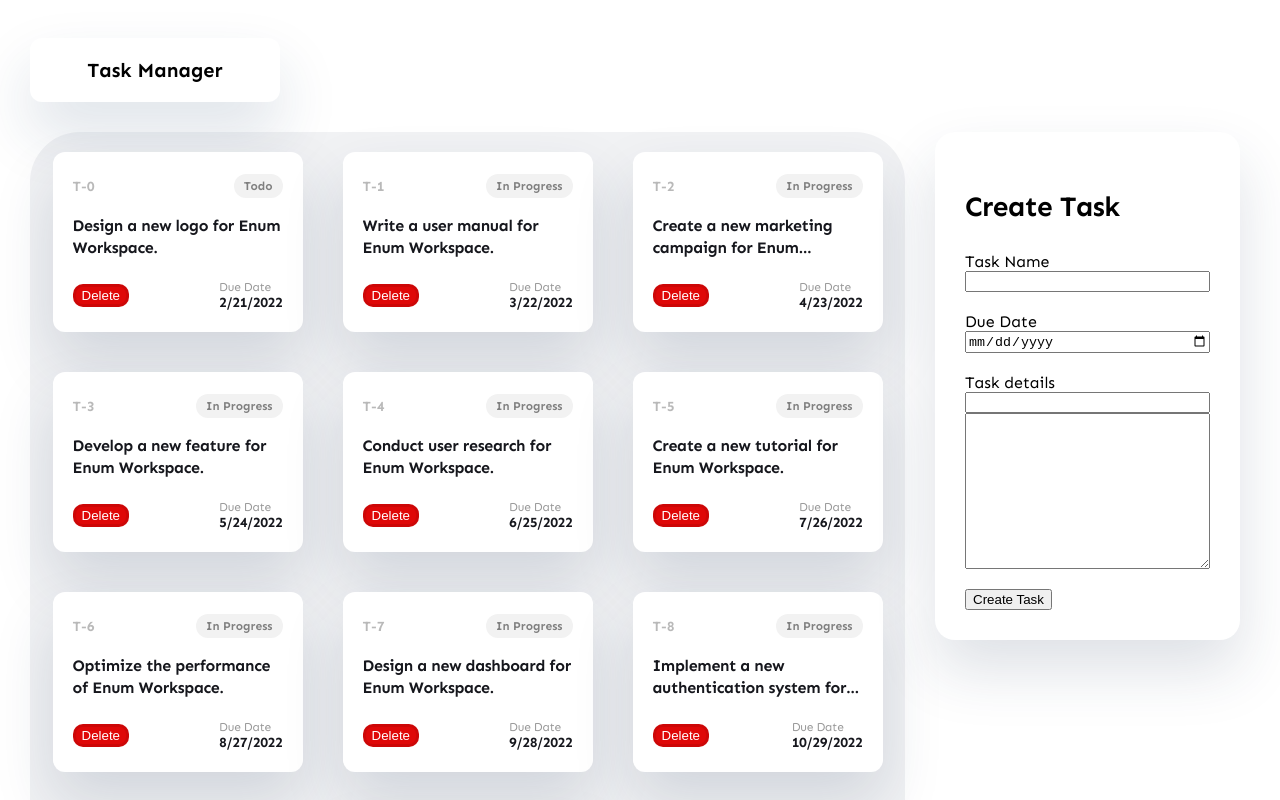
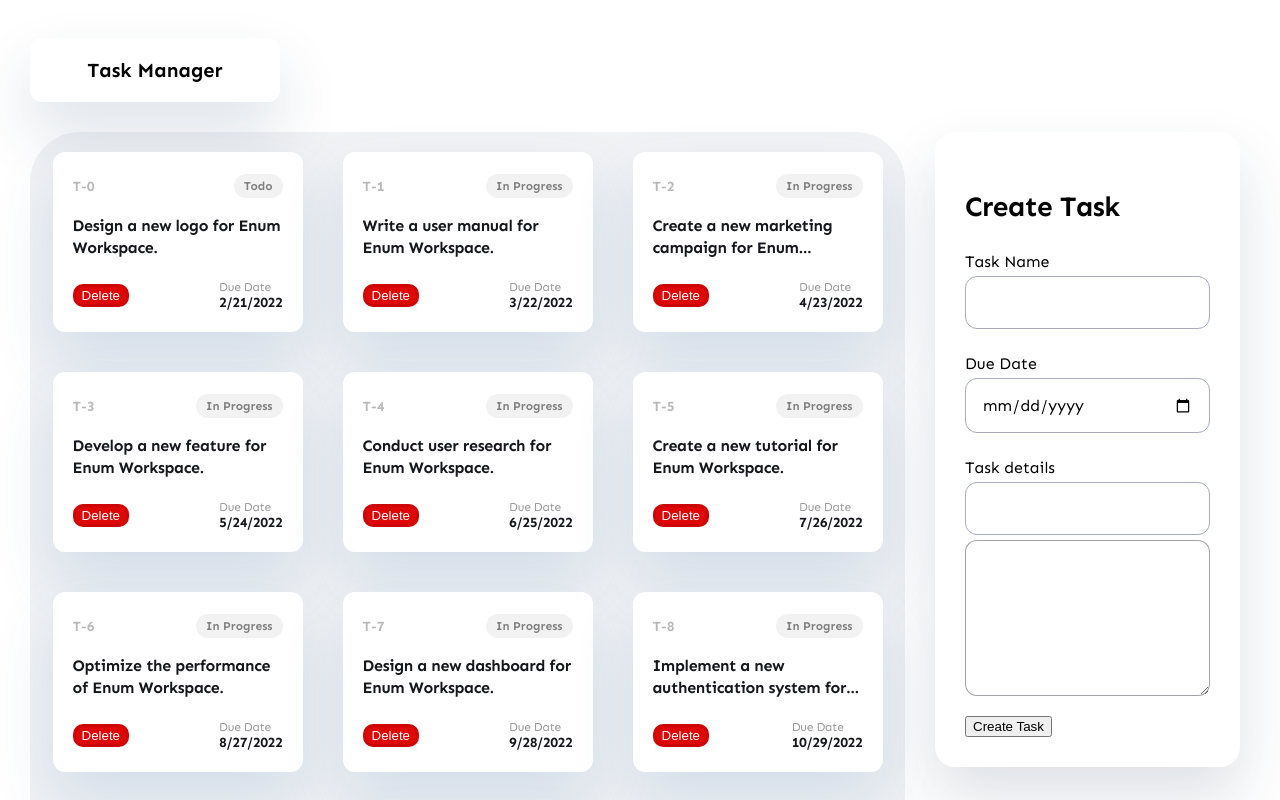
Before and after one commit to DANIEL886886/Sprint15-React-State, a React (Create React App) app in the folder TaskManager/: page / in a window 1280 px wide. Shown: the top 800 px of the page. Built offline with nearby package versions, Linux system fonts and the light colour scheme.

Commit message:
project update

```diff
--- a/TaskManager/src/components/TaskCard/TaskCard.css
+++ b/TaskManager/src/components/TaskCard/TaskCard.css
@@ -2,7 +2,7 @@
   width: 250px;
   height: 180px;
   background: #ffffff;
-  box-shadow: 0px 30px 60px rgba(32, 56, 85, 0.15);
+  box-shadow: 0px 30px 60px rgba(50, 105, 173, 0.15);
   border-radius: 12px;
   display: grid;
   grid-template-rows: 3;
--- a/TaskManager/src/components/TaskForm/TaskForm.css
+++ b/TaskManager/src/components/TaskForm/TaskForm.css
@@ -22,6 +22,11 @@
   font-family: "Sen", sans-serif;
 }
 
+textarea {
+  border-radius:12px;
+  border-color: #2c2e3a70;
+}
+
 textarea.input-primary {
   resize: none;
 }
--- a/TaskManager/src/components/TaskForm/TaskForm.jsx
+++ b/TaskManager/src/components/TaskForm/TaskForm.jsx
@@ -2,26 +2,51 @@ import "./TaskForm.css"
 import React from "react";
 
 function TaskForm() {
+
+    const handleNameChange = (event) => {
+        console.log(event.target.value)
+    }
+
+    const handleDateChange = (event) => {
+        console.log(event.target.value);
+    }
+
+    const handleDetailsChange = (event) => {
+        console.log(event.target.value);
+    }
+
     return (
 		<div>
 			<form>
 				<div className="form-row">
 					<label>Task Name</label>
-					<input type="text" />
+					<input
+						onChange={handleNameChange}
+						className="input-primary"
+						type="text"
+					/>
 				</div>
 
 				<div className="form-row">
 					<label>Due Date</label>
-					<input type="date" />
+					<input
+						onChange={handleDateChange}
+						className="input-primary"
+						type="date"
+					/>
 				</div>
 
 				<div className="form-row">
 					<label>Task details</label>
-                    <input type="text" />
-                    <textarea name="" id="" cols="30" rows="10"></textarea>
+					<input
+						onChange={handleDetailsChange}
+						className="input-primary"
+						type="text"
+					/>
+					<textarea name="" id="" cols="30" rows="10"></textarea>
 				</div>
 
-                <button type="submit">Create Task</button>
+				<button type="submit">Create Task</button>
 			</form>
 		</div>
 	);
```
